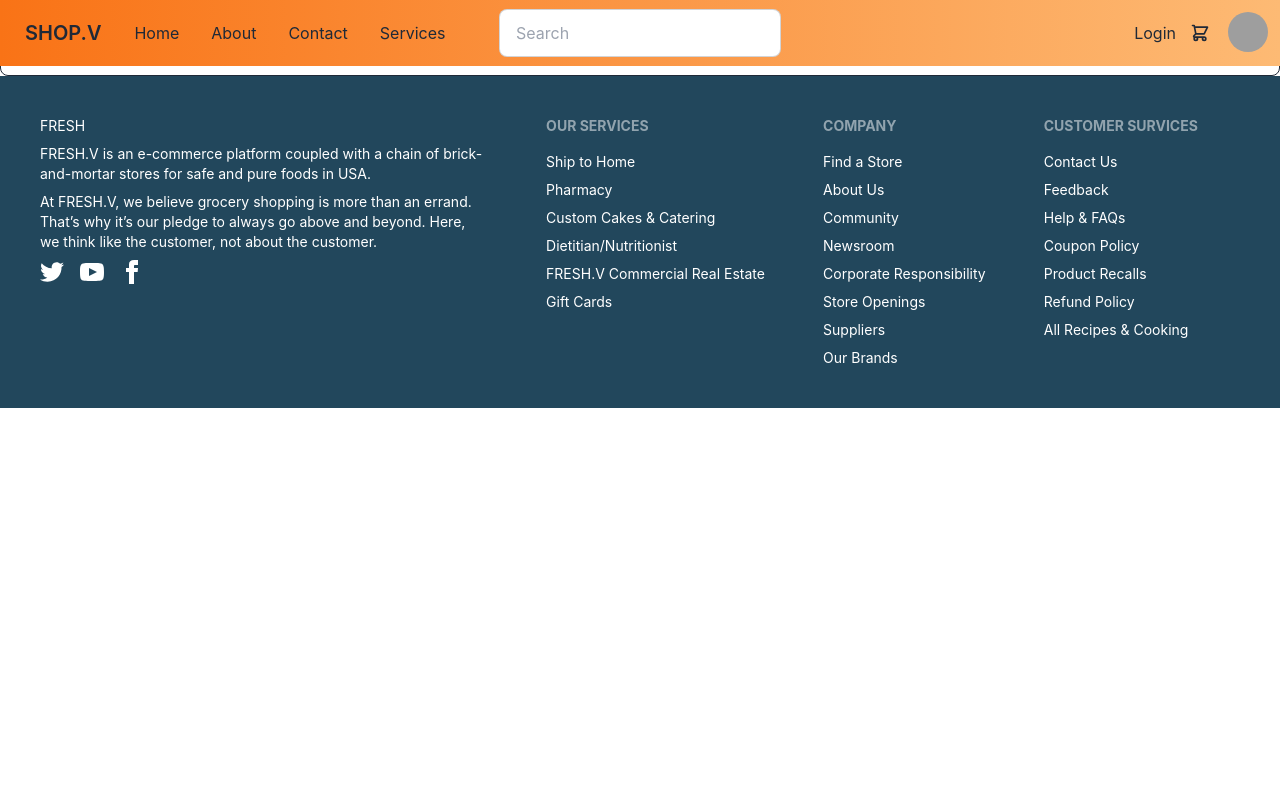
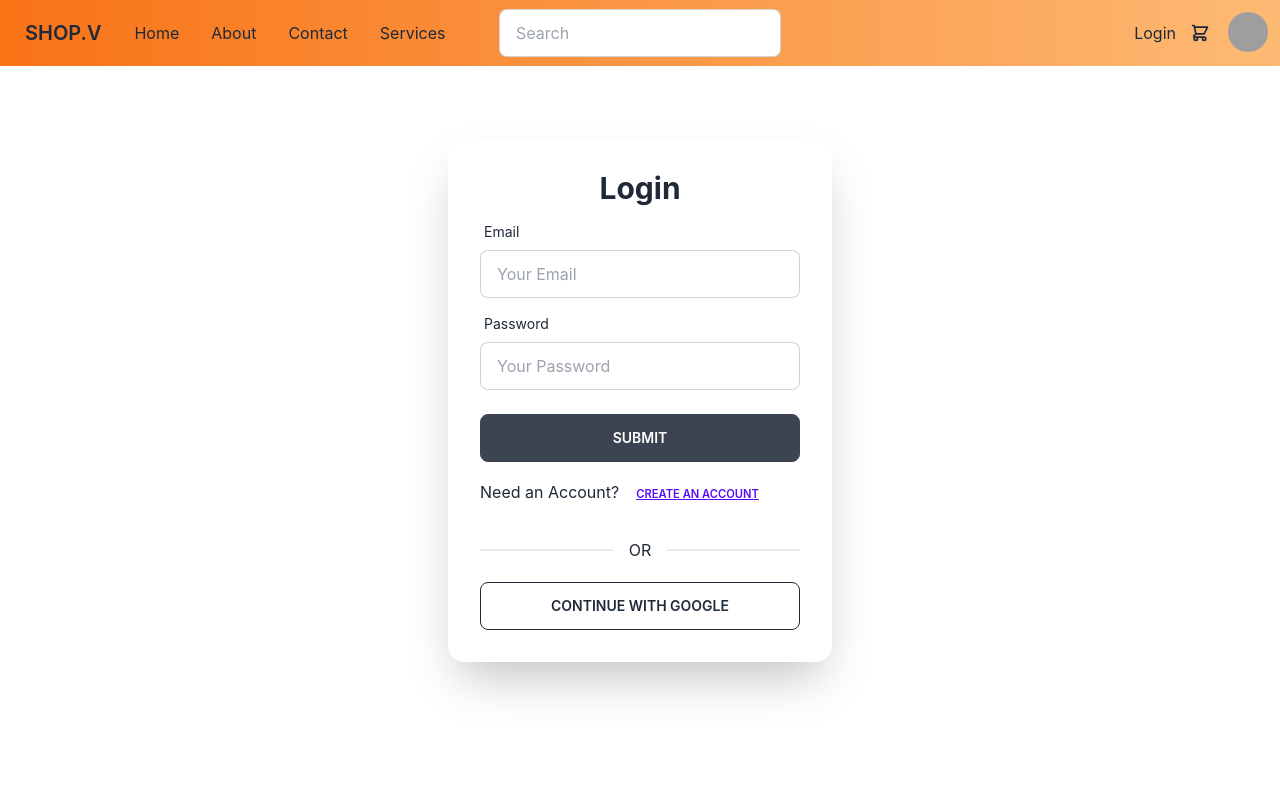
Before and after one commit to nahidsultan19/shop-ecommerce-client, a React (Create React App) app: page /login in a window 1280 px wide. Shown: the top 800 px of the page. Built offline with nearby package versions, Linux system fonts and the light colour scheme; grey boxes are pictures that could not be loaded.

Commit message:
modify login page and added register page

```diff
--- a/package.json
+++ b/package.json
@@ -8,10 +8,11 @@
     "@testing-library/user-event": "^13.5.0",
     "aos": "^2.3.4",
     "daisyui": "^2.15.2",
-    "firebase": "^9.8.4",
+    "firebase": "^9.9.4",
     "react": "^18.1.0",
     "react-dom": "^18.1.0",
     "react-firebase-hooks": "^5.0.3",
+    "react-hook-form": "^7.34.2",
     "react-icons": "^4.4.0",
     "react-router-dom": "^6.3.0",
     "react-scripts": "5.0.1",
--- a/src/App.js
+++ b/src/App.js
@@ -10,6 +10,7 @@ import { ToastContainer } from 'react-toastify';
 import 'react-toastify/dist/ReactToastify.css';
 import AllProducts from './Components/Home/AllProducts';
 import Login from './Components/Login/Login';
+import Register from './Components/Login/Register';
 
 
 function App() {
@@ -23,6 +24,7 @@ function App() {
           <Route path='/home' element={<Home />} />
           <Route path='/products' element={<AllProducts />} />
           <Route path='/login' element={<Login />} />
+          <Route path='/register' element={<Register />} />
         </Routes>
         <Footer />
         <ToastContainer />
--- a/src/Components/Home/Products.js
+++ b/src/Components/Home/Products.js
@@ -22,7 +22,6 @@ const Products = () => {
         console.log('product', selectedItem);
         const newCart = [...cart, selectedItem];
         setCart(newCart);
-        toast('Item successfully added')
     }
 
     return (
--- a/src/Components/Login/Login.js
+++ b/src/Components/Login/Login.js
@@ -1,29 +1,76 @@
 import React from 'react';
 import auth from '../../firebase.init';
 import { useSignInWithGoogle } from 'react-firebase-hooks/auth';
-import { FcGoogle } from 'react-icons/fc';
 import { useEffect } from 'react';
-import { useNavigate } from 'react-router-dom';
+import { Link, useLocation, useNavigate } from 'react-router-dom';
+import { useForm } from "react-hook-form";
 
 
 
 const Login = () => {
-    const [signInWithGoogle, user, loading, error] = useSignInWithGoogle(auth);
+    const [signInWithGoogle, gUser, googleLoading, googleError] = useSignInWithGoogle(auth);
+    const { register, formState: { errors }, handleSubmit } = useForm();
+
     const navigate = useNavigate()
+    const location = useLocation()
+    let from = location.state?.from?.pathname || '/';
 
     useEffect(() => {
-        if (user) {
-            navigate('/')
+        if (gUser) {
+            navigate(from, { replace: true })
         }
-    }, [user, navigate])
+    }, [gUser, from, navigate])
+
+    if (googleLoading) {
+        return <p>Loading....</p>
+    }
+
+    const onSubmit = data => console.log(data);
+
 
     return (
-        <div className=''>
-            <h2 className='text-xl font-bold text-center text-blue-500'>Login</h2>
-            <button onClick={() => signInWithGoogle()} className='btn btn-ghost btn-outline w-full'>
-                <FcGoogle className='text-2xl' />
-                <p className='ml-3 text-xl'>Google sign in</p>
-            </button>
+        <div className="hero min-h-screen flex-col lg:flex-row-reverse py-20">
+            <div className="card w-full max-w-sm flex-shrink-0 shadow-2xl bg-base-100">
+                <div className="card-body">
+                    <h2 className='text-center text-3xl font-bold'>Login</h2>
+                    <form onSubmit={handleSubmit(onSubmit)}>
+                        <label class="label">
+                            <span class="label-text">Email</span>
+                        </label>
+                        <input type='email' placeholder='Your Email' className='input input-bordered w-full max-w-xs' {...register("email", {
+                            required: {
+                                value: true,
+                                message: "Email Address is required"
+                            },
+
+                            pattern: {
+                                value: /[a-z0-9]+@[a-z]+\.[a-z]{2,3}/,
+                                message: 'Provide a valid email'
+                            }
+                        })} />
+                        <p className='text-red-500 mt-2'>{errors.email?.message}</p>
+
+                        <label className='label'>
+                            <span className='label-text'>Password</span>
+                        </label>
+                        <input type='password' placeholder='Your Password' className='input input-bordered w-full max-w-xs'{...register('password', {
+                            required: {
+                                value: 'true',
+                                message: 'Password is required'
+                            },
+                            minLength: {
+                                value: 6,
+                                message: 'Should be 6 characters or longer'
+                            }
+                        })} />
+                        <p className='text-red-500 mt-2'>{errors.password?.message}</p>
+                        <button className='btn w-full mt-4'>Submit</button>
+                    </form>
+                    <p className='w-full max-w-sm'>Need an Account?<Link to='/register' className='btn btn-link'><small>Create an Account</small></Link></p>
+                    <div className="divider">OR</div>
+                    <button onClick={() => signInWithGoogle()} className="btn btn-outline w-full">Continue with google</button>
+                </div>
+            </div>
         </div>
     );
 };
--- /dev/null
+++ b/src/Components/Login/Register.js
@@ -0,0 +1,39 @@
+import React from 'react';
+import { useForm } from "react-hook-form";
+import { Link } from 'react-router-dom';
+
+const Register = () => {
+    const { register, handleSubmit } = useForm();
+    const onSubmit = data => console.log(data);
+    return (
+        <div className="hero min-h-screen flex-col lg:flex-row-reverse py-20">
+            <div className="card w-full max-w-sm flex-shrink-0 shadow-2xl bg-base-100">
+                <div className="card-body">
+                    <h2 className='text-center text-3xl font-bold text-indigo-500'>Register Now</h2>
+                    <form>
+                        <form onSubmit={handleSubmit(onSubmit)}>
+                            <label class="label">
+                                <span class="label-text">Name</span>
+                            </label>
+                            <input type='text' placeholder='First Name' className='input input-bordered w-full max-w-xs' {...register("firstName", { required: true, maxLength: 20 })} />
+                            <label class="label">
+                                <span class="label-text">Email</span>
+                            </label>
+                            <input type='email' placeholder='Your Email' className='input input-bordered w-full max-w-xs' {...register("email", { required: true, maxLength: 20 })} />
+                            <label class="label">
+                                <span class="label-text">Password</span>
+                            </label>
+                            <input type='password' placeholder='Your Password' className='input input-bordered w-full max-w-xs' {...register("password", { required: true, maxLength: 20 })} />
+                        </form>
+                        <button className='btn w-full mt-4'>Register</button>
+                    </form>
+                    <p className='w-full max-w-sm'>Already have an Account?<Link to='/login' className='btn btn-link'>Login</Link></p>
+                    <div className="divider">OR</div>
+                    <button className="btn btn-outline w-full">Continue with google</button>
+                </div>
+            </div>
+        </div>
+    );
+};
+
+export default Register;
--- a/src/Shared/Header.js
+++ b/src/Shared/Header.js
@@ -2,7 +2,6 @@ import React from 'react';
 import { useContext } from 'react';
 import { Link } from 'react-router-dom';
 import { ContextProvider } from '../Components/Home/CartContext';
-import Login from '../Components/Login/Login';
 
 const Header = () => {
     const [cart, setCart] = useContext(ContextProvider)
@@ -39,7 +38,7 @@ const Header = () => {
                 </div>
             </div>
             <div className="navbar-end">
-                <label htmlFor="my-modal-6" class="cursor-pointer">Login</label>
+                <Link to='/login' class="cursor-pointer">Login</Link>
                 <div className="dropdown dropdown-end">
                     <label tabIndex="1" className="btn btn-ghost btn-circle">
                         <div className="indicator">
@@ -76,14 +75,6 @@ const Header = () => {
                 </div>
             </div>
 
-            {/* login modal */}
-            <input type="checkbox" id="my-modal-6" class="modal-toggle" />
-            <div class="modal">
-                <div class="modal-box">
-                    <label for="my-modal-6" className="btn btn-sm btn-circle absolute right-2 top-2">✕</label>
-                    <Login />
-                </div>
-            </div>
         </div >
     );
 };
```
Also changed, not shown: 1 other file (tests, documents, lock files or other folders).
